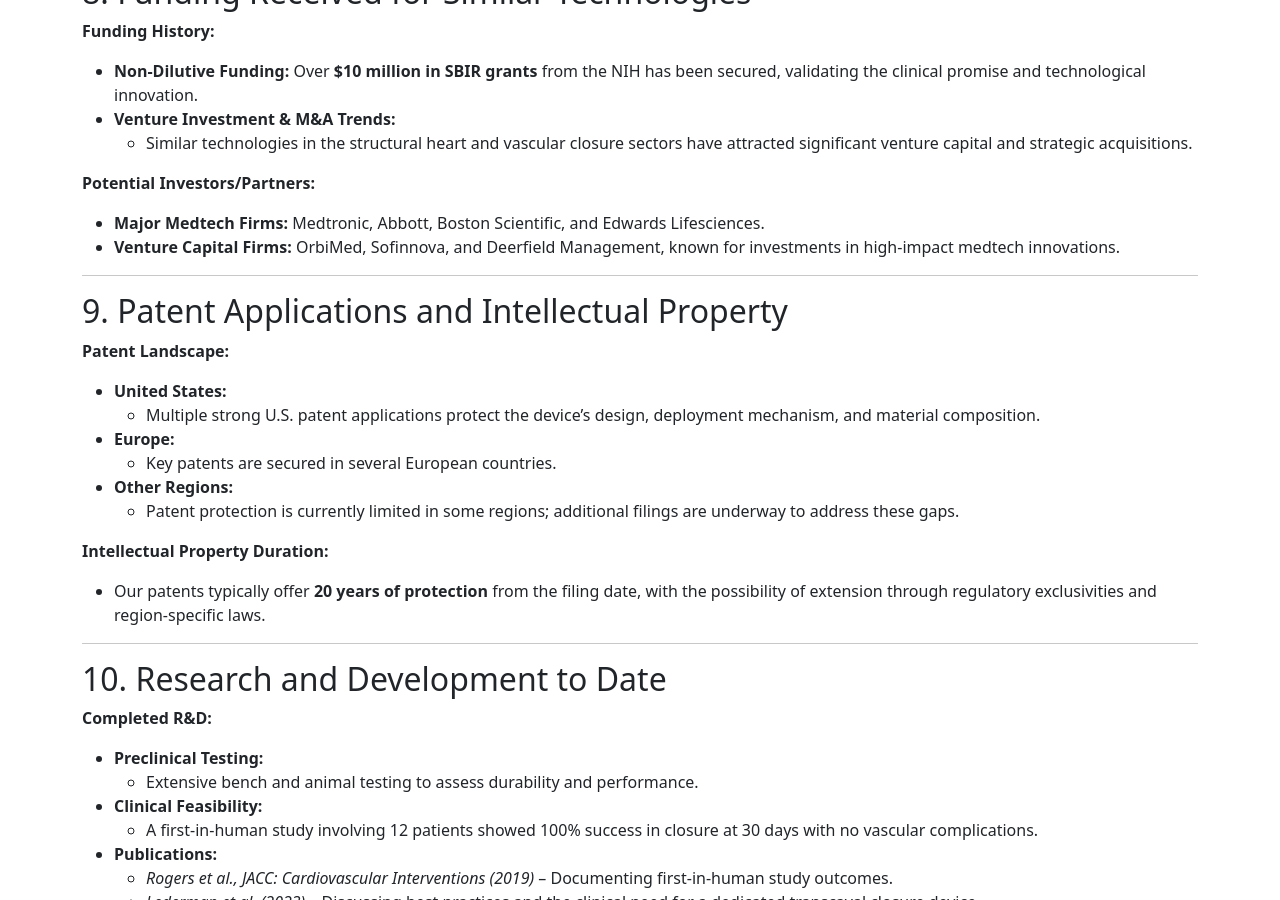
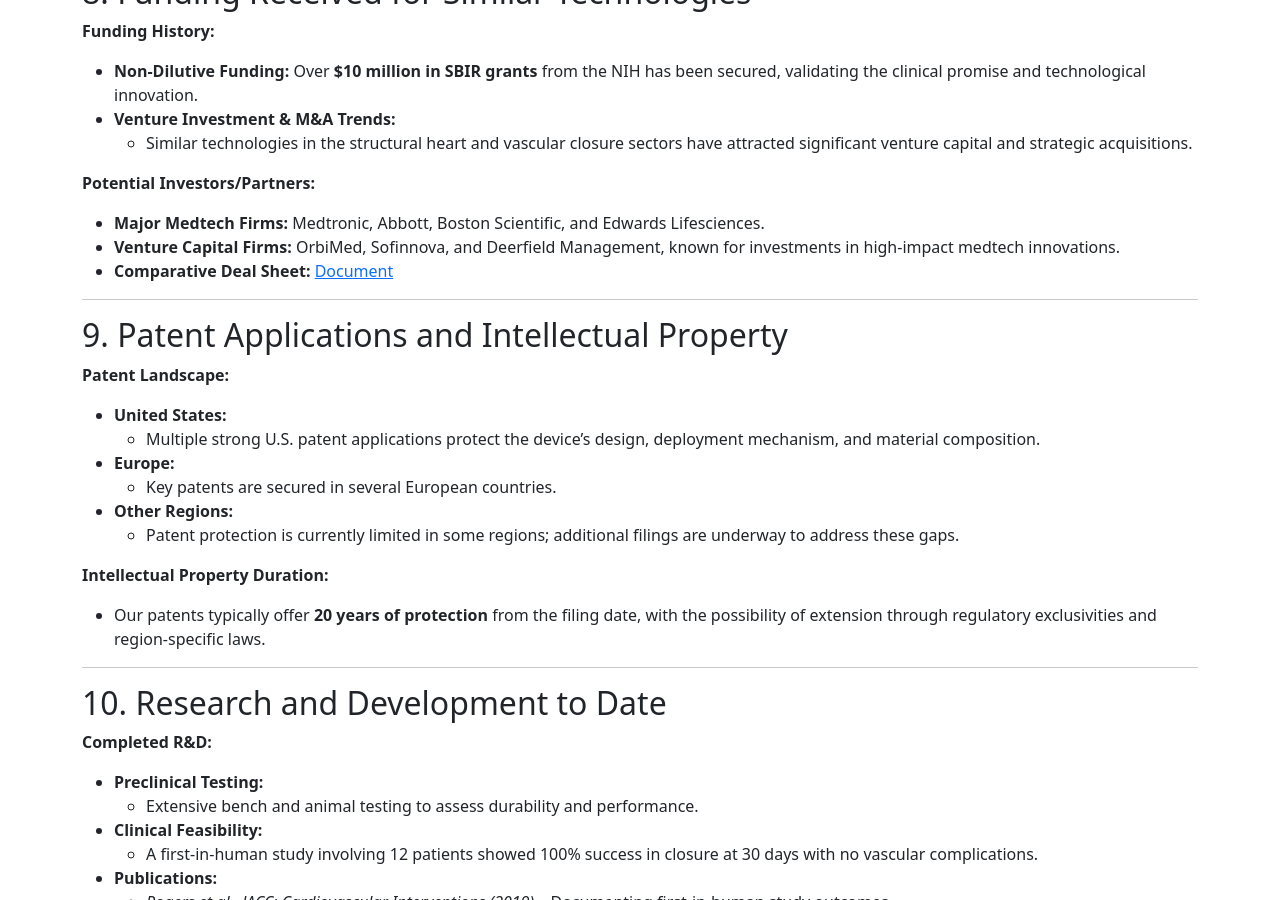
Before and after one commit to psychemistz/EndoMedical, a Jekyll site: the page built from business_opportunity.md, in a window 1280 px wide and 900 px high, scrolled down 2597 px. Built offline with Jekyll 4.4.1, drawn with Linux system fonts in a browser that asks for light colours.

Commit message:
Update business_opportunity.md

```diff
--- a/business_opportunity.md
+++ b/business_opportunity.md
@@ -129,6 +129,7 @@ Given our competitive advantages and early clinical success, we aim to capture a
 
 - **Major Medtech Firms:** Medtronic, Abbott, Boston Scientific, and Edwards Lifesciences.
 - **Venture Capital Firms:** OrbiMed, Sofinnova, and Deerfield Management, known for investments in high-impact medtech innovations.
+- **Comparative Deal Sheet:** [Document](https://docs.google.com/spreadsheets/d/1G9W6KCu77vRU6exf6VhhXe4rSoWAvx5Q4CAk6I21xxc/edit?gid=0#gid=0)
 
 ---
 
```
